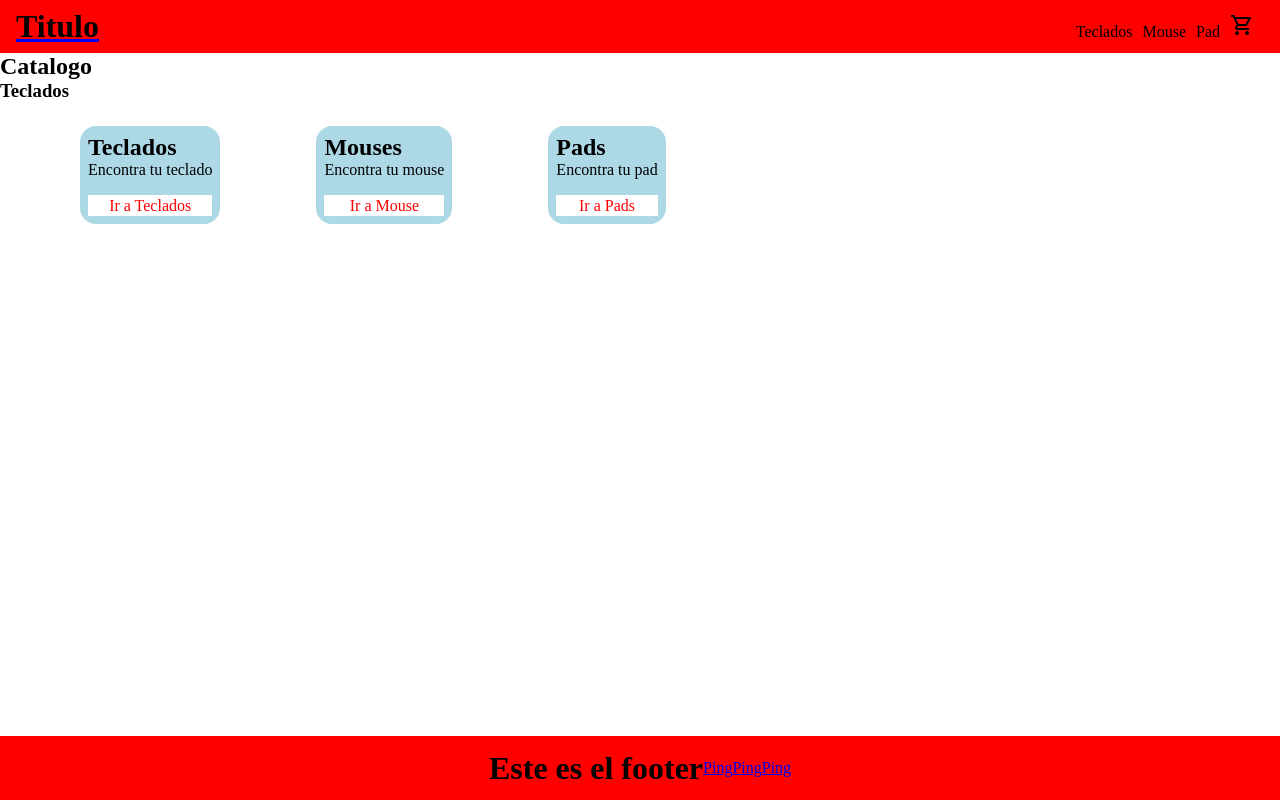
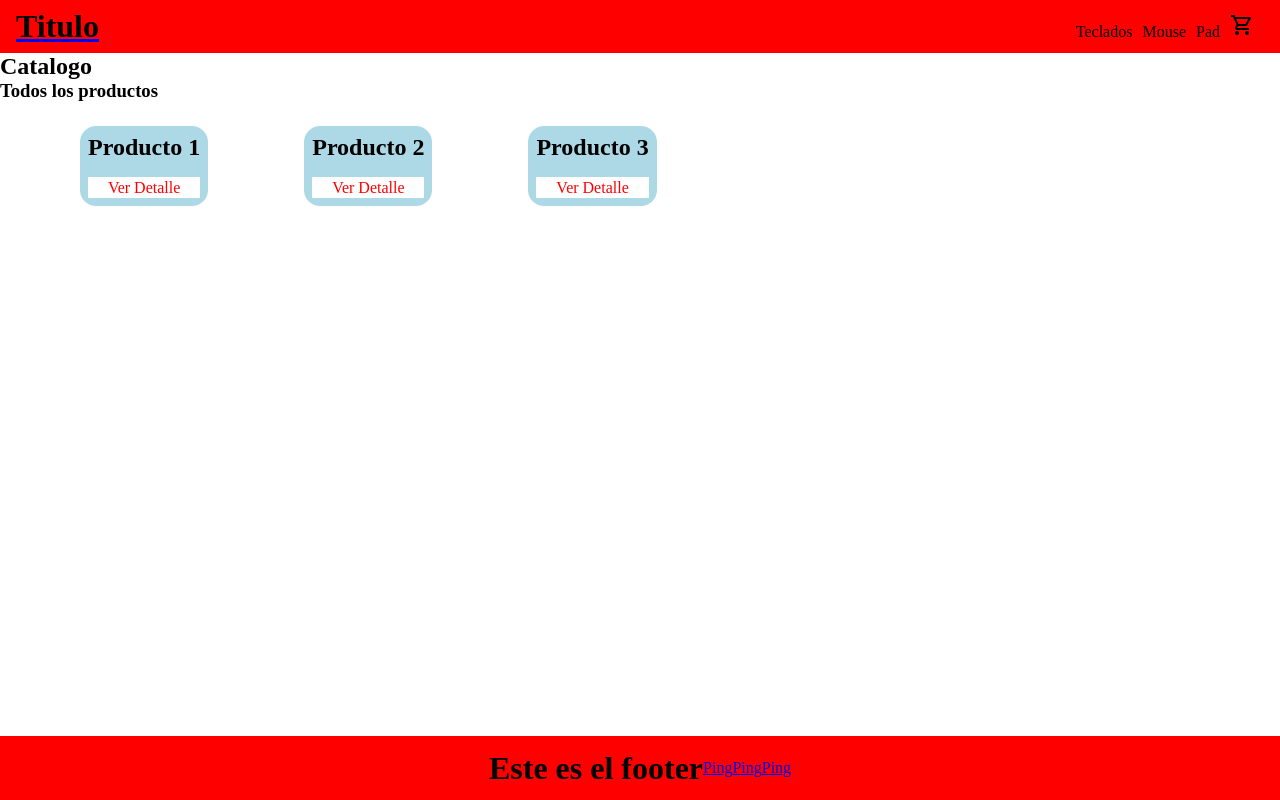
Before and after one commit to msrv-10/proyecto1.MatiasReus, a React (Create React App) app: page / in a window 1280 px wide. Built offline with nearby package versions, Linux system fonts and the light colour scheme.

Commit message:
modificacion entrega

```diff
--- a/src/App.js
+++ b/src/App.js
@@ -2,6 +2,9 @@ import Footer from './components/Footer';
 import Main from './components/Main';
 import Header from './components/Header';
 import { BrowserRouter } from 'react-router-dom';
+import { createContext } from 'react';
+
+const contexto = createContext();
 
 function App() {
     return (
--- a/src/components/Item.js
+++ b/src/components/Item.js
@@ -1,30 +1,12 @@
 import { Link } from "react-router-dom"
 
 const Item = ({ producto }) => {
-  if(producto.id===1){
   return (
     <article className="list__item">
       <h2 className="item__name">{producto.nombre}</h2>
       <p className="item__price">{producto.info}</p>
-        <Link to="/categoria/teclados/detalle" className="button">Ir a Teclados</Link>
-      </article>
-    )
-  }else if(producto.id===2){
-    return (
-      <article className="list__item">
-        <h2 className="item__name">{producto.nombre}</h2>
-        <p className="item__price">{producto.info}</p>
-        <Link to="/categoria/Mouse" className="button">Ir a Mouse</Link>
-      </article>
-    )
-  }else{
-    return (
-      <article className="list__item">
-        <h2 className="item__name">{producto.nombre}</h2>
-        <p className="item__price">{producto.info}</p>
-        <Link to="/categoria/pad" className="button">Ir a Pads</Link>
+      <Link to={`/detalle/${producto.id}`} className="button">Ver Detalle</Link>
     </article>
   )
 }
-}
 export default Item
--- a/src/components/ItemDetail.js
+++ b/src/components/ItemDetail.js
@@ -2,7 +2,7 @@ import { useState } from "react"
 import ItemCount from "./ItemCount"
 import Page from "./Page"
 
-const ItemDetail = ({ productos }) => {
+const ItemDetail = ({ producto }) => {
 
   const [estadoPadre, setEstadoPadre] = useState(0)
 
@@ -10,10 +10,11 @@ const ItemDetail = ({ productos }) => {
     <section className="list__items">
       <article className="list__item">
         <Page>
-          <p>ID : {productos.id}</p>
-          <h2>{productos.nombre}</h2>
-          <p>Detalles : {productos.detalle}</p>
-          <p>Precio : ${productos.precio}</p>
+          <p>ID : {producto.id}</p>
+          <h2 className="detail__title">{producto.title}</h2>
+          <img src={producto.image} alt=""  className="detail__image"/>
+          <p className="detail__text">Detalles : {producto.description}</p>
+          <p>Precio : ${producto.price}</p>
           <p>Contador : {estadoPadre}</p>
           <ItemCount estadoPadre={estadoPadre} setEstadoPadre={setEstadoPadre} />
         </Page>
--- a/src/components/ItemDetailContainer.js
+++ b/src/components/ItemDetailContainer.js
@@ -1,60 +1,30 @@
 import { useState, useEffect } from "react";
+import { useParams } from "react-router-dom";
 import ItemDetail from "./ItemDetail"
 
 
-const nuevosProductos = [
-    {
-        id: 1,
-        nombre: 'Teclado',
-        detalle: 'Teclado mecanico, 60%',
-        precio: 300
-    },
-    {
-        id: 2,
-        nombre: 'Mouse',
-        detalle: 'Mouse gamer',
-        precio: 150
-    },
-    {
-        id: 3,
-        nombre: 'Pad',
-        detalle: 'Pad XXL',
-        precio: 100
-    }
-]
-
 const ItemDetailContainer = () => {
 
-    const [productos, setProductos] = useState([]);
-    const [loading, setLoading] = useState(true);
+    const [producto, setProducto] = useState([]);
+    const { id } = useParams();
 
     useEffect(() => {
-        const pedido = new Promise((get, rej) => {
-            setTimeout(() => {
-                get(nuevosProductos[0])
-            }, 2000)
-        })
-        pedido.then((aceptado) => {
-            setProductos(aceptado)
-            setLoading(false)
-        })
-        pedido.catch((denegado) => {
-            setProductos(denegado)
-        })
-        pedido.finally(() => {
-
-        })
+        const pedido = fetch('https://fakestoreapi.com/products/' + id)
+        pedido
+            .then((respuesta) => {
+                return respuesta.json()
+            })
+            .then((respuesta) => {
+                setProducto(respuesta)
+            })
+            .catch((denegado) => {
+            })
     })
 
-    if (loading) {
-        return (
-            <p>Cargando...</p>
-        )
-    } else {
-        return (
-            <ItemDetail productos={productos} />
-        )
-    }
+    return (
+        <ItemDetail producto={producto} />
+    )
+
 
 }
 export default ItemDetailContainer
--- a/src/components/ItemList.js
+++ b/src/components/ItemList.js
@@ -4,7 +4,7 @@ const ItemList = ({ productos }) => {
     return (
     <section className="list__items">
         {productos.map((producto) => {
-            return <Item producto={producto}/>
+            return <Item key={producto.id} producto={producto}/>
         })}
     </section>
     )
--- a/src/components/ItemListContainer.js
+++ b/src/components/ItemListContainer.js
@@ -6,23 +6,20 @@ import Page from "./Page"
 const productosNuevos = [
     {
         id: 1,
-        nombre: 'Teclados',
-        info: 'Encontra tu teclado'
+        nombre: 'Producto 1',
     },
     {
         id: 2,
-        nombre: "Mouses",
-        info: "Encontra tu mouse"
+        nombre: "Producto 2",
     },
     {
         id: 3,
-        nombre: "Pads",
-        info: "Encontra tu pad"
+        nombre: "Producto 3",
     }
 ]
 const ItemListContainer = () => {
 
-    const [productos, setProductos] = useState({})
+    const [productos, setProductos] = useState([])
     const [loading, setLoading] = useState(true)
     /* const { id } = useParams() */
 
@@ -48,7 +45,7 @@ const ItemListContainer = () => {
         )
     } else {
         return (
-            <Page titulo="Catalogo" subtitulo="Teclados">
+            <Page titulo="Catalogo" subtitulo="Todos los productos">
                 <ItemList productos={productos} />
             </Page>
         )
--- a/src/components/Main.js
+++ b/src/components/Main.js
@@ -8,7 +8,7 @@ const Main = () => {
     <main>
       <Routes>
         <Route path="/" element={<ItemListContainer/>}/>
-        <Route path="/categoria/:id/detalle" element={<ItemDetailContainer/>}/>
+        <Route path="/detalle/:id" element={<ItemDetailContainer/>}/>
         <Route path="/categoria/:id" element={<ItemListContainer/>}/>
         <Route path="/cart" element={<Cart/>}/>
       </Routes>
--- a/src/styles.scss
+++ b/src/styles.scss
@@ -59,7 +59,7 @@
     position: relative;
     overflow: hidden;
     &:hover{
-        transform: scale(1.5);
+        transform: scale(1.1);
     }
 }
 .button{
@@ -72,3 +72,14 @@
     padding: 0.1rem;
     margin-top: 1rem;
 }
+.detail__image{
+    width: 100px;
+    height: auto;
+}
+.detail__text{
+    width: 200px;
+    height: auto;
+}
+.detail__title{
+    width: 20rem;
+}
```
Lines whose indentation alone changed are shown as unchanged.
